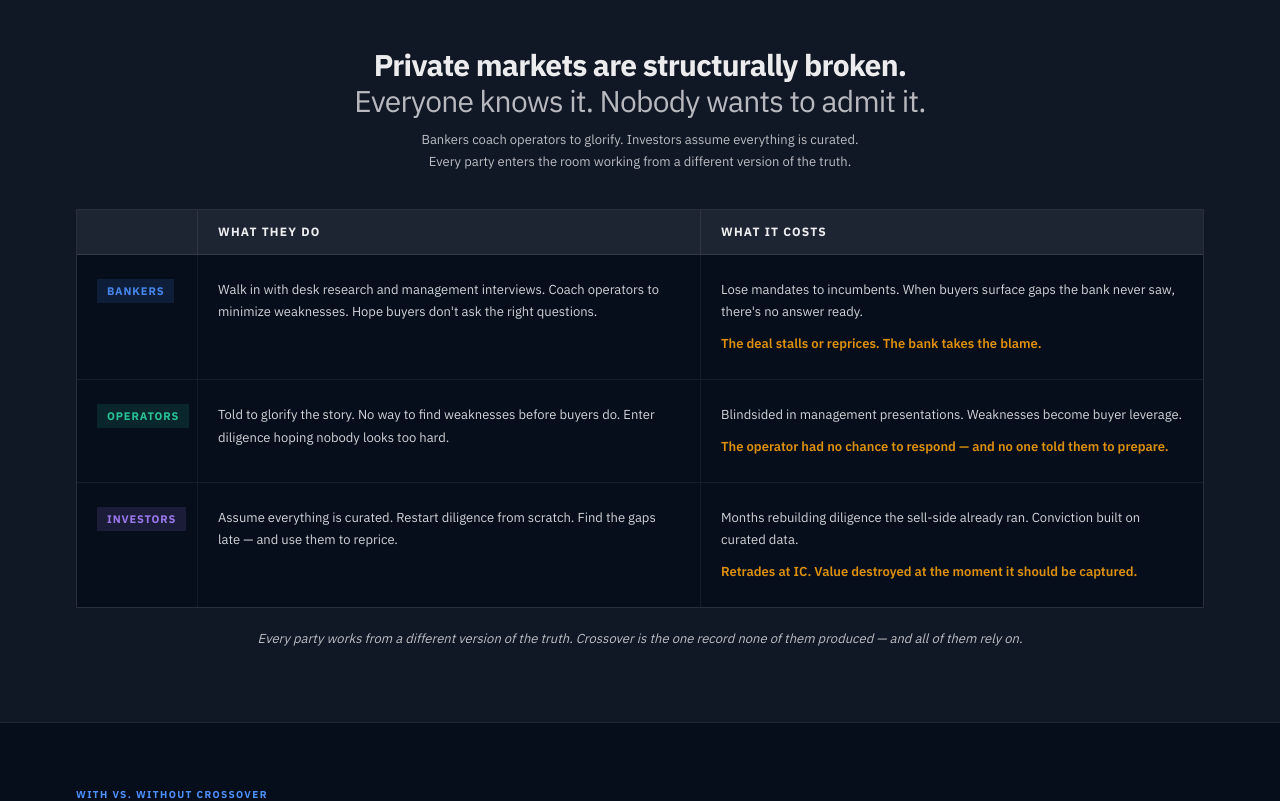
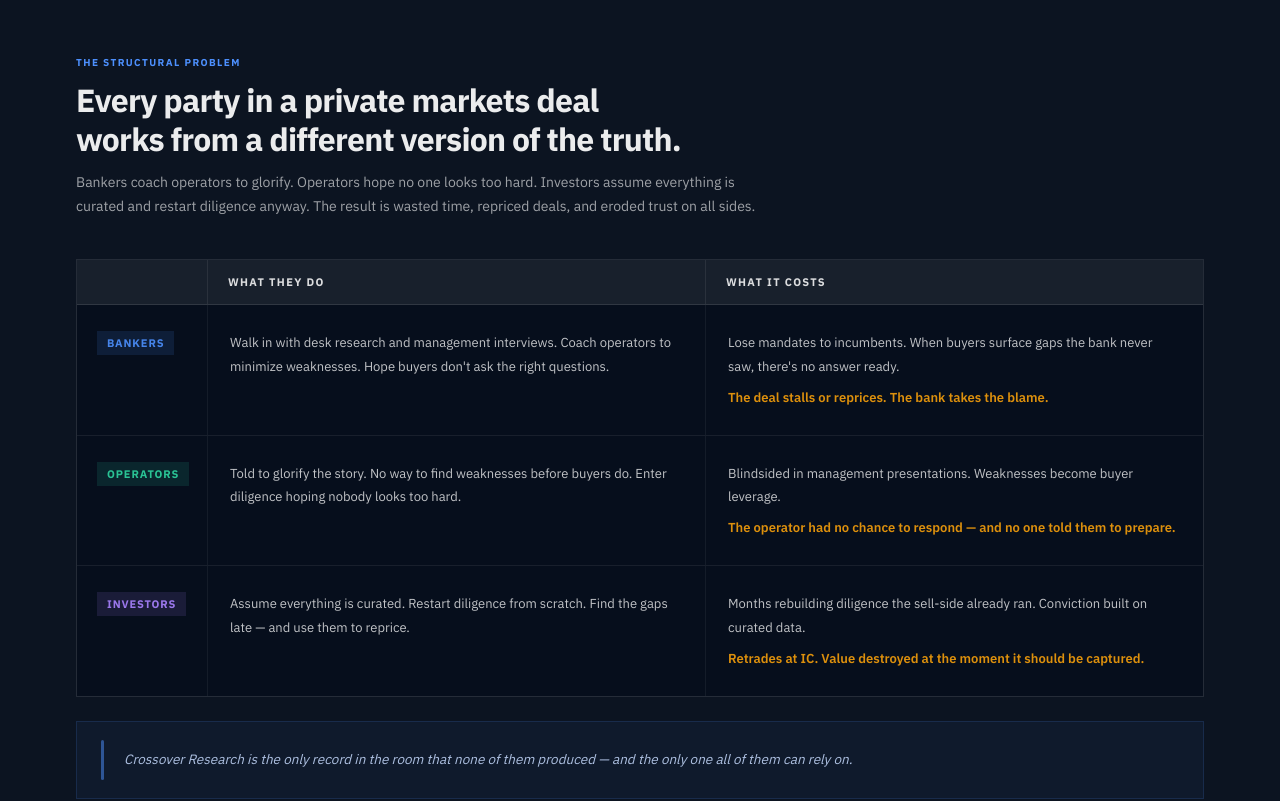
Before and after one commit to Crossover-Research/sell-side-overview-site, a Next.js app: page / in a window 1280 px wide. Shown: the part 2480-3281 px from the top of the page. Built offline with nearby package versions, Linux system fonts and the light colour scheme.

Commit message:
redesign: MarketProblem — stronger header, cleaner table, positioning callout

```diff
--- a/components/MarketProblem.tsx
+++ b/components/MarketProblem.tsx
@@ -29,52 +29,66 @@ const ROWS = [
 
 export function MarketProblem() {
   return (
-    <section style={{ padding:'72px 0', background:'rgba(255,255,255,.04)', borderBottom:'1px solid rgba(255,255,255,.07)' }}>
+    <section style={{ padding:'80px 0', background:'rgba(255,255,255,.025)', borderBottom:'1px solid rgba(255,255,255,.07)' }}>
       <div style={{ maxWidth:'var(--content-max)', margin:'0 auto', padding:'0 var(--content-pad)' }}>
 
-        {/* Header first — frame before evidence */}
-        <div style={{ textAlign:'center', marginBottom:36 }}>
-          <h2 style={{ fontSize:'clamp(20px,3vw,30px)', fontWeight:700, color:'rgba(255,255,255,.92)', letterSpacing:'-.025em', lineHeight:1.2, marginBottom:10 }}>
-            Private markets are structurally broken.<br />
-            <span style={{ color:'rgba(255,255,255,.70)', fontWeight:400 }}>Everyone knows it. Nobody wants to admit it.</span>
+        {/* Header */}
+        <div style={{ marginBottom:40 }}>
+          <div className="ib-section-eyebrow" style={{ marginBottom:10 }}>The Structural Problem</div>
+          <h2 style={{
+            fontSize:'clamp(22px,3vw,32px)', fontWeight:700,
+            color:'rgba(255,255,255,.92)', letterSpacing:'-.025em', lineHeight:1.2, marginBottom:12,
+          }}>
+            Every party in a private markets deal<br />
+            works from a different version of the truth.
           </h2>
-          <p style={{ fontSize:13, color:'rgba(255,255,255,.72)', lineHeight:1.7 }}>
-            Bankers coach operators to glorify. Investors assume everything is curated.<br />
-            Every party enters the room working from a different version of the truth.
+          <p style={{ fontSize:14, color:'rgba(255,255,255,.60)', lineHeight:1.75, maxWidth:680 }}>
+            Bankers coach operators to glorify. Operators hope no one looks too hard.
+            Investors assume everything is curated and restart diligence anyway.
+            The result is wasted time, repriced deals, and eroded trust on all sides.
           </p>
         </div>
 
         {/* Table */}
-        <div style={{ border:'1px solid rgba(255,255,255,.1)', overflow:'hidden', marginBottom:20 }}>
+        <div style={{ border:'1px solid rgba(255,255,255,.1)', overflow:'hidden', marginBottom:24 }}>
           {/* Header row */}
-          <div style={{ display:'grid', gridTemplateColumns:'120px 1fr 1fr', background:'rgba(255,255,255,.06)', borderBottom:'1px solid rgba(255,255,255,.1)' }}>
-            <div style={{ padding:'12px 20px' }} />
-            <div style={{ padding:'12px 20px', fontSize:12, fontWeight:700, letterSpacing:'.1em', textTransform:'uppercase' as const, color:'rgba(255,255,255,.92)', borderLeft:'1px solid rgba(255,255,255,.08)' }}>What They Do</div>
-            <div style={{ padding:'12px 20px', fontSize:12, fontWeight:700, letterSpacing:'.1em', textTransform:'uppercase' as const, color:'rgba(255,255,255,.92)', borderLeft:'1px solid rgba(255,255,255,.08)' }}>What It Costs</div>
+          <div style={{ display:'grid', gridTemplateColumns:'130px 1fr 1fr', background:'rgba(255,255,255,.05)', borderBottom:'1px solid rgba(255,255,255,.1)' }}>
+            <div style={{ padding:'13px 20px' }} />
+            <div style={{ padding:'13px 20px', fontSize:11, fontWeight:700, letterSpacing:'.12em', textTransform:'uppercase', color:'rgba(255,255,255,.85)', borderLeft:'1px solid rgba(255,255,255,.08)' }}>What They Do</div>
+            <div style={{ padding:'13px 20px', fontSize:11, fontWeight:700, letterSpacing:'.12em', textTransform:'uppercase', color:'rgba(255,255,255,.85)', borderLeft:'1px solid rgba(255,255,255,.08)' }}>What It Costs</div>
           </div>
 
           {ROWS.map((row, i) => (
-            <div key={i} style={{ display:'grid', gridTemplateColumns:'120px 1fr 1fr', borderBottom: i < ROWS.length-1 ? '1px solid rgba(255,255,255,.07)' : 'none', background:'rgba(6,14,28,.95)' }}>
-              <div style={{ padding:'24px 20px', display:'flex', alignItems:'flex-start' }}>
-                <span style={{ fontSize:11, fontWeight:700, letterSpacing:'.08em', textTransform:'uppercase' as const, color:row.audienceColor, background:row.audienceBg, padding:'3px 10px', display:'inline-block' }}>
+            <div key={i} style={{ display:'grid', gridTemplateColumns:'130px 1fr 1fr', borderBottom: i < ROWS.length-1 ? '1px solid rgba(255,255,255,.07)' : 'none', background:'rgba(6,14,28,.95)' }}>
+              <div style={{ padding:'26px 20px', display:'flex', alignItems:'flex-start' }}>
+                <span style={{ fontSize:11, fontWeight:700, letterSpacing:'.08em', textTransform:'uppercase', color:row.audienceColor, background:row.audienceBg, padding:'3px 10px', display:'inline-block' }}>
                   {row.audience}
                 </span>
               </div>
-              <div style={{ padding:'24px 20px', borderLeft:'1px solid rgba(255,255,255,.06)', fontSize:13, color:'rgba(255,255,255,.82)', lineHeight:1.75 }}>
+              <div style={{ padding:'26px 22px', borderLeft:'1px solid rgba(255,255,255,.06)', fontSize:13, color:'rgba(255,255,255,.75)', lineHeight:1.8 }}>
                 {row.what}
               </div>
-              <div style={{ padding:'24px 20px', borderLeft:'1px solid rgba(255,255,255,.06)' }}>
-                <div style={{ fontSize:13, color:'rgba(255,255,255,.82)', lineHeight:1.75, marginBottom:10 }}>{row.cost}</div>
+              <div style={{ padding:'26px 22px', borderLeft:'1px solid rgba(255,255,255,.06)' }}>
+                <div style={{ fontSize:13, color:'rgba(255,255,255,.75)', lineHeight:1.8, marginBottom:10 }}>{row.cost}</div>
                 <div style={{ fontSize:13, fontWeight:600, color:'rgba(245,158,11,.9)', lineHeight:1.6 }}>{row.costBold}</div>
               </div>
             </div>
           ))}
         </div>
 
-        {/* Footer line */}
-        <div style={{ textAlign:'center', marginTop:0 }}>
-          <p style={{ fontSize:13, color:'rgba(255,255,255,.72)', lineHeight:1.7, fontStyle:'italic' }}>
-            Every party works from a different version of the truth. Crossover is the one record none of them produced — and all of them rely on.
+        {/* Positioning callout */}
+        <div style={{
+          display:'flex', alignItems:'center', gap:20,
+          background:'rgba(77,144,254,.05)', border:'1px solid rgba(77,144,254,.15)',
+          padding:'18px 24px',
+        }}>
+          <div style={{
+            width:3, height:40, background:'rgba(77,144,254,.5)',
+            flexShrink:0, borderRadius:2,
+          }} />
+          <p style={{ fontSize:13.5, color:'rgba(200,220,255,.85)', lineHeight:1.7, margin:0, fontStyle:'italic' }}>
+            Crossover Research is the only record in the room that none of them produced —
+            and the only one all of them can rely on.
           </p>
         </div>
 
```
